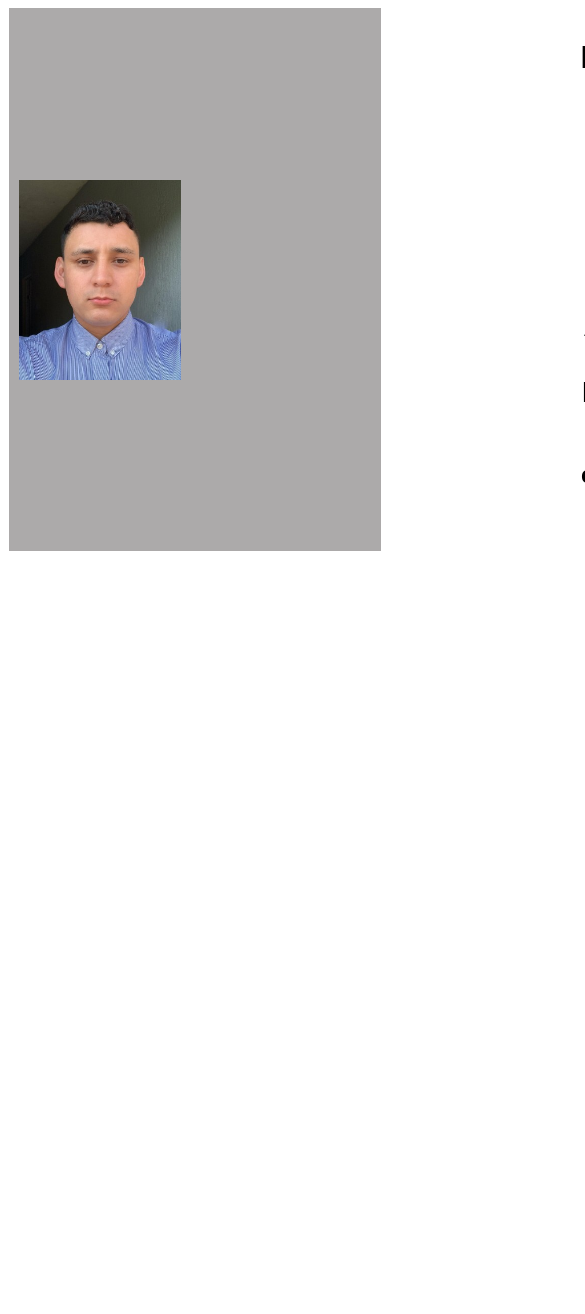
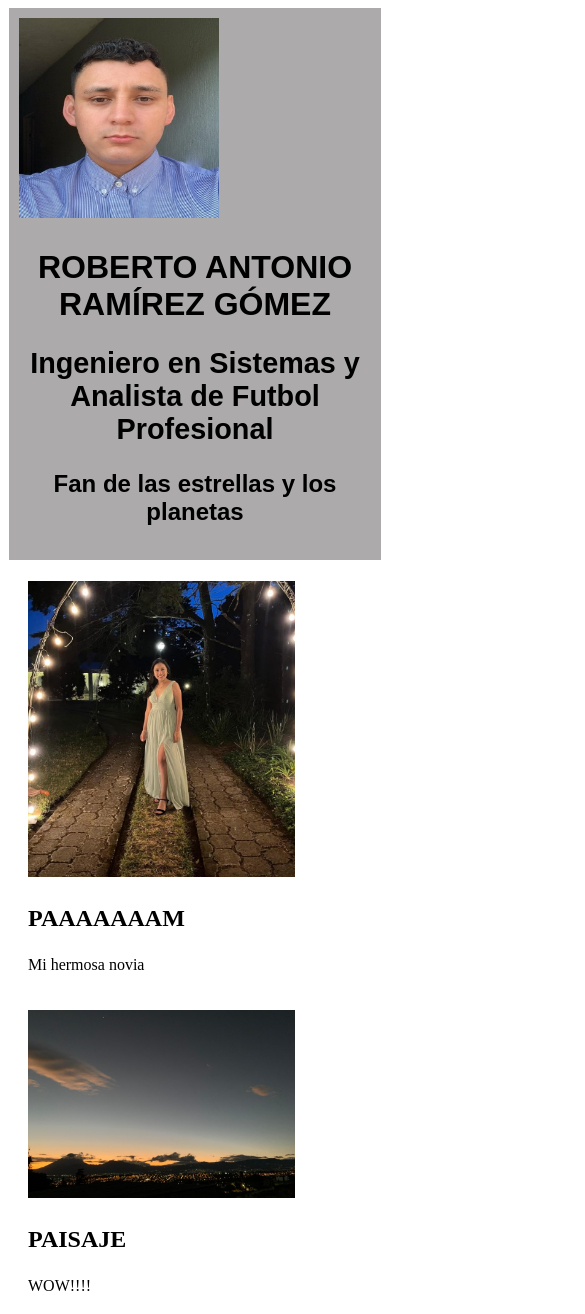
Before and after one commit to rramirezg18/PaginaWeb, a plain HTML site: page index.html in a window 390 px wide. Shown: the top 1314 px of the page, 585 px wide, since content can reach past the window. Before the commit the page ends 844 px from the top, so only its background shows below. Drawn offline with Linux system fonts and the light colour scheme.

Commit message:
version 0.2

```diff
--- a/css/style.css
+++ b/css/style.css
@@ -6,14 +6,16 @@ header{
     padding: 10px;
     display: flex;
     align-items: center;
+    flex-wrap: wrap;
 }
 header img{
     width: 200px;
     height: 200px;
-    margin-right: 400px;
+    margin-right: auto;
 }
 header div{
     text-align: center;
+    flex: 1;
 }
 h1{
     color: #000;
@@ -27,3 +29,32 @@ h3{
     color: #000;
     font-size: 1.5em;
 }
+@media(max-width: 600px){
+    header{
+        flex-direction: colum;
+        text-align: center;
+    }
+    header img{
+        margin-right: 0;
+        margin-bottom: 10px;
+    }
+    header div{
+        text-align: center;
+    }
+}
+#photos{
+    display: grid;
+    grid-template-columns: repeat(auto-fit, minmax(200px, 1fr));
+    gap: 20px;
+    padding: 20px;
+}
+
+.foto img{
+    max-width: 80%;
+    height: auto;
+}
+
+.foto :hover{
+    transform: scale(1.05);
+    transition: transform 0.2s
+}
--- a/index.html
+++ b/index.html
@@ -6,6 +6,7 @@
     <title>RARG Principal</title>
     <link rel="stylesheet" href="css/style.css">
 </head>
+<body>
     <header>
         <img src="RARG.jpg" alt="photo from rarg">
         <div>
@@ -14,6 +15,17 @@
             <h3>Fan de las estrellas y los planetas</h3>
         </div>
     </header>
-<body>
+    <section id="photos">
+        <div class="foto">
+            <img src="./pam.jpg" alt="paaam">
+            <h3>PAAAAAAAM</h3>
+            <p>Mi hermosa novia</p>
+        </div>
+        <div class="foto">
+            <img src="./paisaje.jpg" alt="paisaje">
+            <h3>PAISAJE</h3>
+            <p>WOW!!!!</p>
+        </div>
+    </section>
 </body>
 </html>
```
Also changed, not shown: paisaje.jpg (added), pam.jpg (added). Lines whose indentation alone changed are shown as unchanged.
